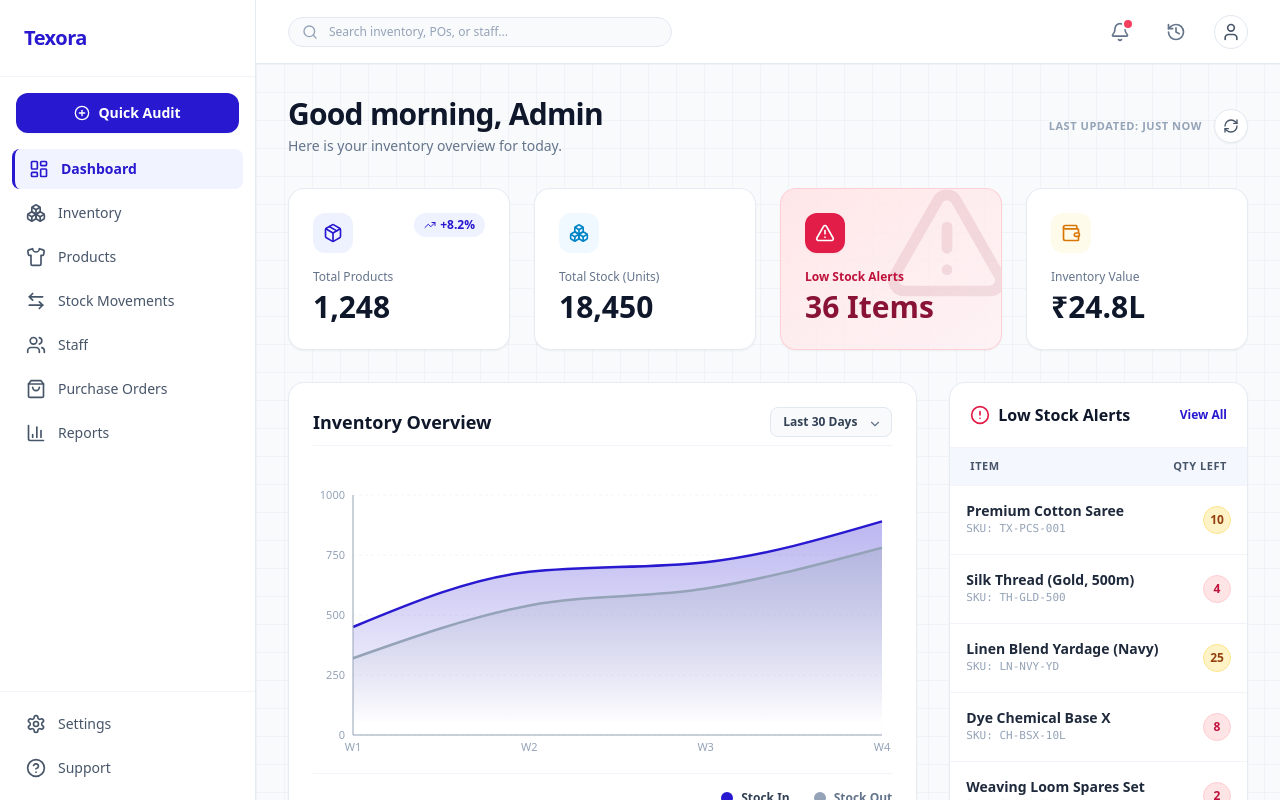
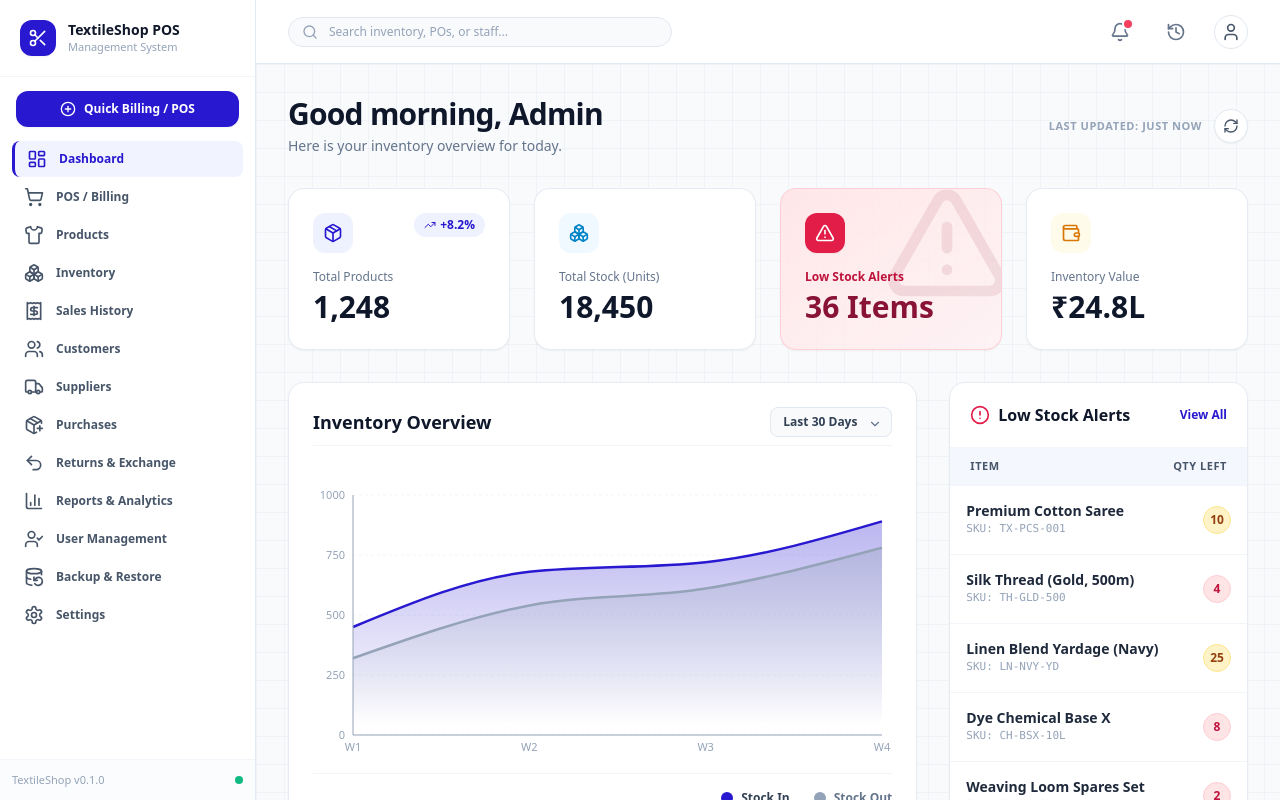
Before and after one commit to nnithyanandam024/textile-shop-management-system, a React (Vite) app: page /#/dashboard in a window 1280 px wide. Built offline with nearby package versions, Linux system fonts and the light colour scheme.

Commit message:
fix(sidebar): restore all 13 textile shop modules while preserving minimal light design palette

```diff
--- a/src/components/layout/Sidebar.tsx
+++ b/src/components/layout/Sidebar.tsx
@@ -2,14 +2,19 @@ import React from 'react';
 import { NavLink } from 'react-router-dom';
 import {
   LayoutDashboard,
+  Shirt,
   Boxes,
-  Shirt,
-  ArrowLeftRight,
+  ShoppingCart,
+  Receipt,
   Users,
-  ShoppingBag,
+  Truck,
+  PackagePlus,
+  Undo2,
   BarChart3,
+  UserCheck,
   Settings,
-  HelpCircle,
+  DatabaseBackup,
+  Scissors,
   PlusCircle,
 } from 'lucide-react';
 
@@ -21,41 +26,56 @@ interface NavItem {
 
 const navItems: NavItem[] = [
   { name: 'Dashboard', path: '/dashboard', icon: <LayoutDashboard className="w-5 h-5" /> },
+  { name: 'POS / Billing', path: '/billing', icon: <ShoppingCart className="w-5 h-5" /> },
+  { name: 'Products', path: '/products', icon: <Shirt className="w-5 h-5" /> },
   { name: 'Inventory', path: '/inventory', icon: <Boxes className="w-5 h-5" /> },
-  { name: 'Products', path: '/products', icon: <Shirt className="w-5 h-5" /> },
-  { name: 'Stock Movements', path: '/sales', icon: <ArrowLeftRight className="w-5 h-5" /> },
-  { name: 'Staff', path: '/users', icon: <Users className="w-5 h-5" /> },
-  { name: 'Purchase Orders', path: '/purchases', icon: <ShoppingBag className="w-5 h-5" /> },
-  { name: 'Reports', path: '/reports', icon: <BarChart3 className="w-5 h-5" /> },
+  { name: 'Sales History', path: '/sales', icon: <Receipt className="w-5 h-5" /> },
+  { name: 'Customers', path: '/customers', icon: <Users className="w-5 h-5" /> },
+  { name: 'Suppliers', path: '/suppliers', icon: <Truck className="w-5 h-5" /> },
+  { name: 'Purchases', path: '/purchases', icon: <PackagePlus className="w-5 h-5" /> },
+  { name: 'Returns & Exchange', path: '/returns', icon: <Undo2 className="w-5 h-5" /> },
+  { name: 'Reports & Analytics', path: '/reports', icon: <BarChart3 className="w-5 h-5" /> },
+  { name: 'User Management', path: '/users', icon: <UserCheck className="w-5 h-5" /> },
+  { name: 'Backup & Restore', path: '/backup', icon: <DatabaseBackup className="w-5 h-5" /> },
+  { name: 'Settings', path: '/settings', icon: <Settings className="w-5 h-5" /> },
 ];
 
 export const Sidebar: React.FC = () => {
   return (
     <aside className="w-64 bg-white border-r border-slate-200/90 flex flex-col h-screen shrink-0 select-none z-20">
-      {/* Brand Logo Header */}
-      <div className="p-6 border-b border-slate-100 flex items-center justify-between">
-        <h1 className="text-xl font-extrabold text-[#2818cf] tracking-tight">Texora</h1>
+      {/* Brand Header */}
+      <div className="p-5 border-b border-slate-100 flex items-center gap-3">
+        <div className="w-9 h-9 rounded-xl bg-[#2818cf] flex items-center justify-center text-white shadow-sm">
+          <Scissors className="w-5 h-5" />
+        </div>
+        <div>
+          <h1 className="font-extrabold text-sm text-slate-900 leading-tight">TextileShop POS</h1>
+          <p className="text-[11px] text-slate-400 font-medium">Management System</p>
+        </div>
       </div>
 
-      {/* Primary Action Button */}
-      <div className="px-4 py-4">
-        <button className="w-full bg-[#2818cf] hover:bg-[#2011ba] text-white font-semibold py-2.5 px-4 rounded-xl flex items-center justify-center gap-2 shadow-sm transition-all duration-150 active:scale-[0.98]">
+      {/* Quick Action POS Button */}
+      <div className="px-4 py-3.5">
+        <NavLink
+          to="/billing"
+          className="w-full bg-[#2818cf] hover:bg-[#2011ba] text-white font-semibold py-2.5 px-4 rounded-xl flex items-center justify-center gap-2 shadow-sm transition-all duration-150 active:scale-[0.98]"
+        >
           <PlusCircle className="w-4 h-4" />
-          <span className="text-sm">Quick Audit</span>
-        </button>
+          <span className="text-xs">Quick Billing / POS</span>
+        </NavLink>
       </div>
 
-      {/* Main Navigation */}
-      <nav className="flex-1 px-3 space-y-1 overflow-y-auto">
+      {/* Complete 13 Navigation Links */}
+      <nav className="flex-1 px-3 space-y-0.5 overflow-y-auto">
         {navItems.map((item) => (
           <NavLink
             key={item.path}
             to={item.path}
             className={({ isActive }) =>
-              `flex items-center gap-3 px-3.5 py-2.5 rounded-lg text-sm transition-all duration-150 ${
+              `flex items-center gap-3 px-3 py-2 rounded-lg text-xs font-semibold transition-all duration-150 ${
                 isActive
-                  ? 'bg-indigo-50/80 text-[#2818cf] font-semibold border-l-[3px] border-[#2818cf]'
-                  : 'text-slate-600 hover:text-slate-900 hover:bg-slate-50 font-medium'
+                  ? 'bg-indigo-50/80 text-[#2818cf] border-l-[3px] border-[#2818cf]'
+                  : 'text-slate-600 hover:text-slate-900 hover:bg-slate-50'
               }`
             }
           >
@@ -65,27 +85,10 @@ export const Sidebar: React.FC = () => {
         ))}
       </nav>
 
-      {/* Bottom Section */}
-      <div className="p-3 border-t border-slate-100 space-y-1">
-        <NavLink
-          to="/settings"
-          className={({ isActive }) =>
-            `flex items-center gap-3 px-3.5 py-2.5 rounded-lg text-sm transition-colors ${
-              isActive ? 'bg-indigo-50/80 text-[#2818cf] font-semibold' : 'text-slate-600 hover:bg-slate-50 font-medium'
-            }`
-          }
-        >
-          <Settings className="w-5 h-5" />
-          <span>Settings</span>
-        </NavLink>
-
-        <a
-          href="#support"
-          className="flex items-center gap-3 px-3.5 py-2.5 rounded-lg text-sm text-slate-600 hover:bg-slate-50 font-medium transition-colors"
-        >
-          <HelpCircle className="w-5 h-5" />
-          <span>Support</span>
-        </a>
+      {/* Footer Version Info */}
+      <div className="p-3 border-t border-slate-100 bg-slate-50/50 text-[11px] text-slate-400 flex items-center justify-between font-medium">
+        <span>TextileShop v0.1.0</span>
+        <span className="inline-block w-2 h-2 rounded-full bg-emerald-500" title="System Ready" />
       </div>
     </aside>
   );
--- a/vite.config.ts
+++ b/vite.config.ts
@@ -10,6 +10,9 @@ export default defineConfig({
       '@': path.resolve(__dirname, './src'),
     },
   },
+  optimizeDeps: {
+    include: ['react-is', 'recharts', 'lucide-react', 'react-router-dom'],
+  },
   server: {
     port: 5173,
     strictPort: true,
```
